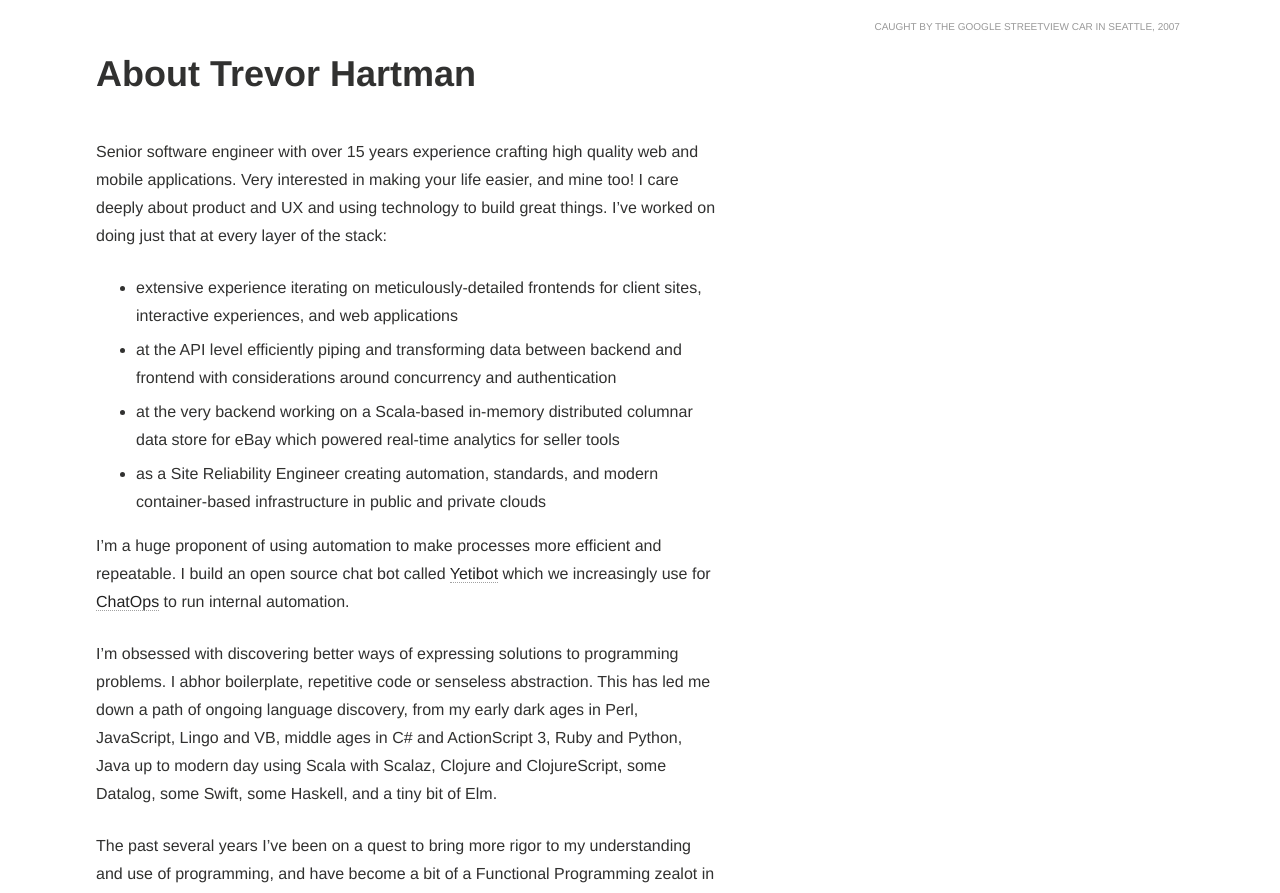
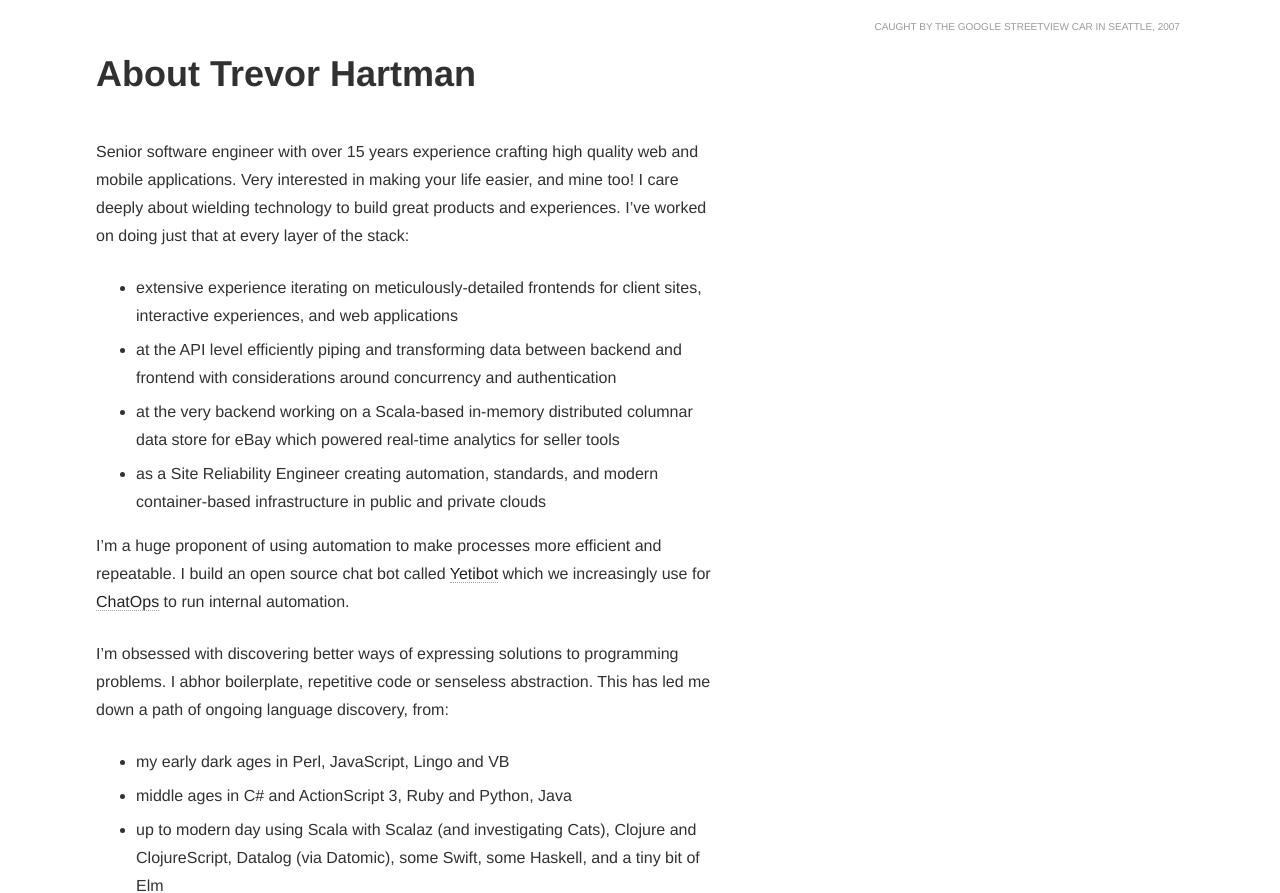
Before and after one commit to devth/devth.github.com, a Jekyll site: the page built from about.md, in a window 1280 px wide and 1400 px high, cut to the strip 416-1309 px from the top of the window. Built offline with Jekyll 4.4.1, drawn with Linux system fonts in a browser that asks for light colours.

Commit message:
Improve about

```diff
--- a/about.md
+++ b/about.md
@@ -6,8 +6,8 @@ streetview: true
 
 Senior software engineer with over 15 years experience crafting high quality web
 and mobile applications. Very interested in making your life easier, and mine
-too! I care deeply about product and UX and using technology to build great
-things. I've worked on doing just that at every layer of the stack:
+too! I care deeply about wielding technology to build great products and
+experiences. I've worked on doing just that at every layer of the stack:
 
 - extensive experience iterating on meticulously-detailed frontends for client
   sites, interactive experiences, and web applications
@@ -25,11 +25,14 @@ repeatable. I build an open source chat bot called
 run internal automation.
 
 I'm obsessed with discovering better ways of expressing solutions to programming
-problems. I abhor boilerplate, repetitive code or senseless abstraction.  This
-has led me down a path of ongoing language discovery, from my early dark ages in
-Perl, JavaScript, Lingo and VB, middle ages in C# and ActionScript 3, Ruby and
-Python, Java up to modern day using Scala with Scalaz, Clojure and
-ClojureScript, some Datalog, some Swift, some Haskell, and a tiny bit of Elm.
+problems. I abhor boilerplate, repetitive code or senseless abstraction. This
+has led me down a path of ongoing language discovery, from:
+
+- my early dark ages in Perl, JavaScript, Lingo and VB
+- middle ages in C# and ActionScript 3, Ruby and Python, Java
+- up to modern day using Scala with Scalaz (and investigating Cats), Clojure and
+  ClojureScript, Datalog (via Datomic), some Swift, some Haskell, and a tiny bit
+  of Elm
 
 The past several years I've been on a quest to bring more rigor to my
 understanding and use of programming, and have become a bit of a Functional
```
